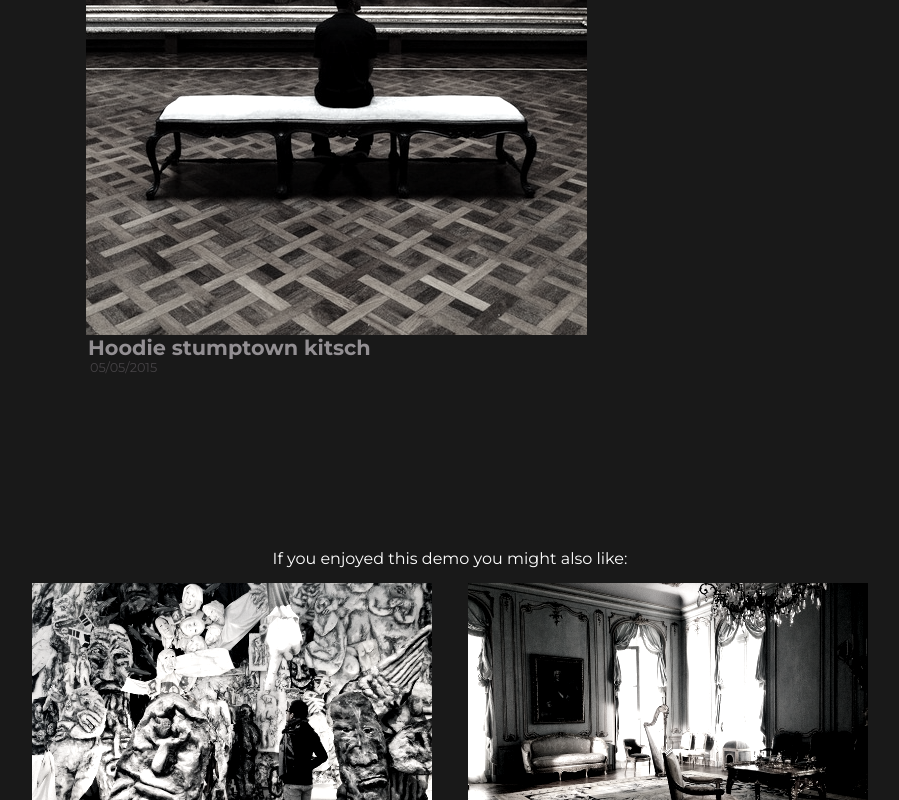
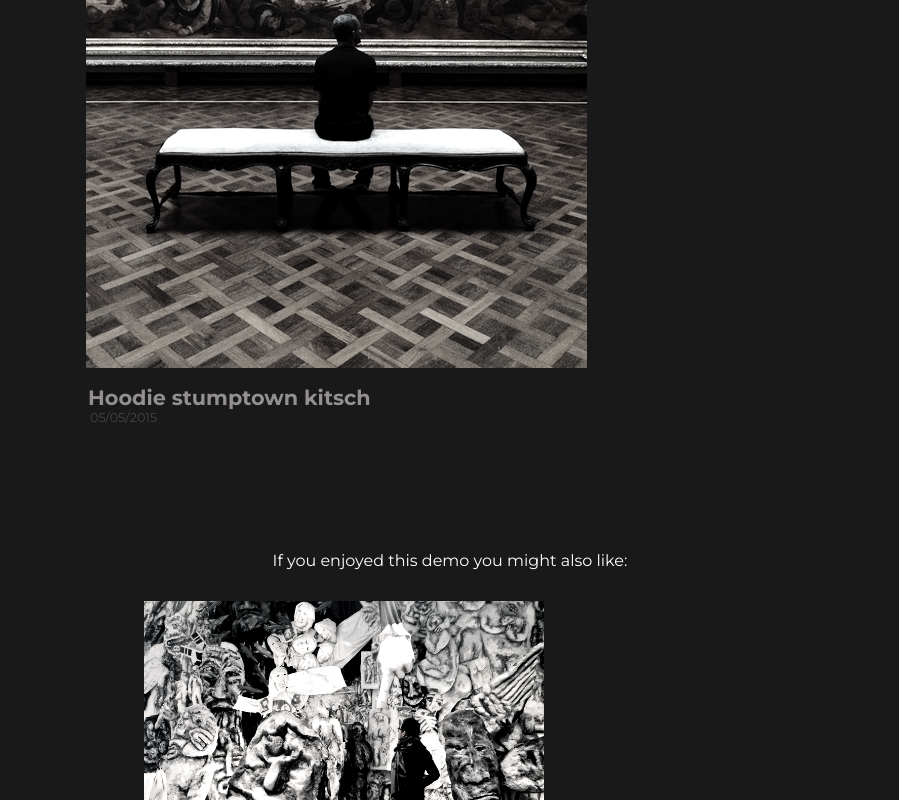
Before and after one commit to jacklynlee31/2.3-photo-site, a plain HTML site: page index.html in a window 1280 px wide. Shown: the part 2000-2800 px from the top of the page, without its empty margins (198-1097 px from the left). Drawn offline with Linux system fonts and the light colour scheme.

Commit message:
Attempt 6

```diff
--- a/app.css
+++ b/app.css
@@ -1883,7 +1883,7 @@ Filter Washout
 /* =========================================
 Filter Nikki
 ========================================= */
-.row2 img:hover, .bottom img:hover {
+.row2 img:hover, .bottom-p img:hover {
   -webkit-filter: saturate(1.3) brightness(1.1) contrast(1.1);
   position: relative; }
 
@@ -1896,10 +1896,10 @@ Filter SanFran
 /* =========================================
 Filter Noire
 ========================================= */
-.row2 img, .bottom img {
+.row2 img, .bottom-p img, .bottom-p2 img {
   -webkit-filter: grayscale(90%) contrast(1.3);
   position: relative; }
-  .row2 img:after, .bottom img:after {
+  .row2 img:after, .bottom-p img:after, .bottom-p2 img:after {
     background-image: radial-gradient(center, ellipse cover, transparent 0%, rgba(0, 0, 0, 0.65) 82%, rgba(0, 0, 0, 0.69) 83%, black 90%);
     bottom: 0;
     content: '';
@@ -2037,7 +2037,8 @@ html {
   font-size: 1.3em;
   display: block;
   position: relative;
-  left: 10em; }
+  left: 10em;
+  padding-top: .8em; }
 
 .date {
   color: #464346;
@@ -2051,29 +2052,28 @@ html {
 .description [class*="fa"] {
   color: #464346; }
 
-.bottom {
+.bottom-text {
+  padding-bottom: 2em; }
+
+.row-bottom {
+  max-width: 1140px;
+  margin-left: auto;
+  margin-right: auto;
   text-align: center;
-  position: relative;
-  padding-top: 8em; }
-
-.bottom img {
-  width: 25em;
-  text-align: center;
-  margin: 1em; }
-
-.bottom a:hover {
+  padding-top: 5em; }
+  .row-bottom::after {
+    clear: both;
+    content: "";
+    display: table; }
+
+.bottom-p img {
+  width: 25em; }
+
+.bottom-p2 img {
+  width: 25em; }
+
+.bottom-p a:hover {
   color: #EB393B; }
-
-.bottom-p {
-  position: absolute;
-  top: 30em;
-  left: 20em;
-  padding-bottom: 3em; }
-
-.bottom-p2 {
-  position: absolute;
-  top: 30em;
-  left: 46em; }
 
 @media (max-width: 1024px) {
   div {
--- a/index.html
+++ b/index.html
@@ -113,22 +113,22 @@
 		<span class="phototitle">Hoodie stumptown kitsch</span>
 		<span class="date">05/05/2015</span>
 	</div>
-	<div class="bottom">
+	<div class="row-bottom">
 		<h2 class="bottom-text">
 			If you enjoyed this demo you might also like:
 		</h2>
+		<div class="bottom-p">
 			<img src="images/5.png">
-			<span class="bottom-p">
 			<a href="#">
-				Blog dreamcatcher squid
+				Blog Dreamcatcher Squid
 			</a>
-			</span>
+		</div>
+		<div class="bottom-p">
 			<img src="images/6.png">
-			<span class="bottom-p2">
 			<a href="#">
 				Stumptown Brooklyn
 			</a>
-			</span>
+		</div>
 	</div>
 </body>
 </html>
```
Lines whose indentation alone changed are shown as unchanged.
